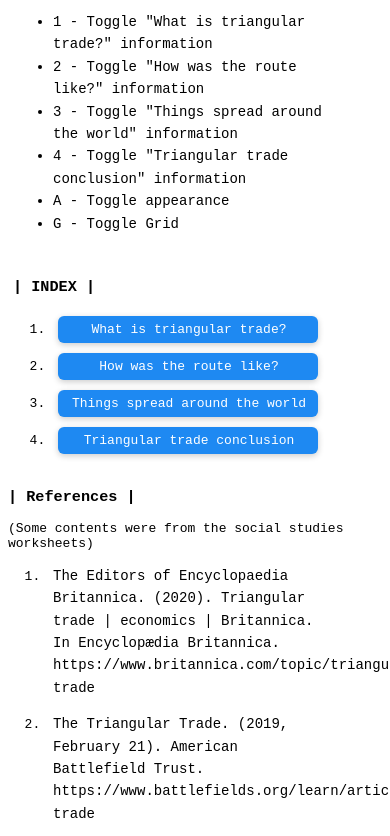
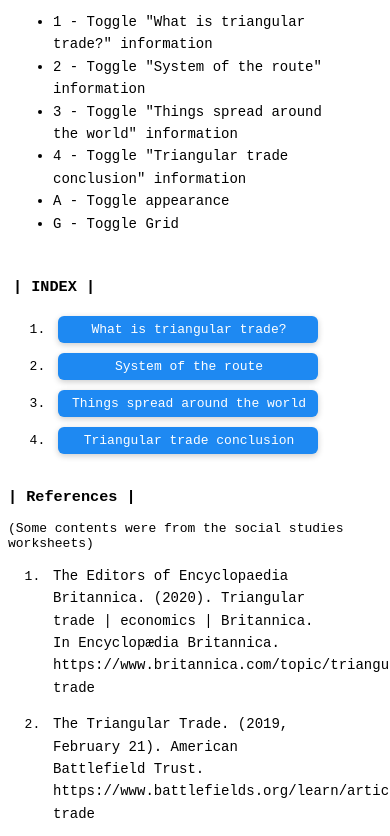
Before and after one commit to ASCASCssc/originalwebsites, a plain HTML site: page index.html in a window 390 px wide. Shown: the part 903-1739 px from the top of the page. Drawn offline with Linux system fonts and the light colour scheme.

Commit message:
Revise content and button labels in index.html
Updated information and button labels related to the triangular trade system.

```diff
--- a/index.html
+++ b/index.html
@@ -131,7 +131,7 @@
     <p id="InformationInfo" class="Info" style="margin-left: 6px; display: block;">This webpage was created as an educational purpose from social studies summative assignment. This page was written and constructed by HTML, CSS, and JS (from VSCODE). The main topic is The Triangular Trade System.<br>In this webpage, informations can be unfolded and read by clicking on the titles below the index section. Font sizes and Font types of Informations inside Index and Info can be adjusted by clicking the buttons placed at top-right of the screen. Informations and some of the features can be controlled by keyboard shortcuts, and below are the list of keyboard shortcuts available in this webpage:</p>
     <ul id="InformationInfoKeys" style="display: block;">
         <li class="Info">1 - Toggle "What is triangular trade?" information</li>
-        <li class="Info">2 - Toggle "How was the route like?" information</li>
+        <li class="Info">2 - Toggle "System of the route" information</li>
         <li class="Info">3 - Toggle "Things spread around the world" information</li>
         <li class="Info">4 - Toggle "Triangular trade conclusion" information</li>
         <li class="Info">A - Toggle appearance</li>
@@ -149,12 +149,12 @@
                 </div>
             </li>
             <li>
-                <button class="Button Index" onclick="Show2()">How was the route like?</button>
+                <button class="Button Index" onclick="Show2()">System of the route</button>
                 <div id="Info2" style="display: none;">
-                    <h3 class="Info">How was the route like?</h3>
+                    <h3 class="Info">System of the route</h3>
                     <div style="display: flex;">
                         <img id="InfoImage2" src="images/Banner1.jpeg" alt="Triangular Trade System Image">
-                        <p class="Info">In the trade route, materials, goods, and people were transported along the triangle. Some materials and goods were carried from Europe to Africa, slaves were transferred from Africa to America, and raw materials were moved to Europe from America.</p>
+                        <p class="Info">In the trade route, goods, materials, people, diseases, animals, and plants were transported along the triangle. Some materials and goods were carried from Europe to Africa, slaves were transferred from Africa to America, and raw materials were moved to Europe from America.</p>
                     </div>
                 </div>
             </li>
@@ -169,7 +169,7 @@
                 <button class="Button Index" onclick="Show4()">Triangular trade conclusion</button>
                 <div id="Info4" style="display: none;">
                     <h3 class="Info">Conclusion</h3>
-                    <p class="Info">In conclusion, the triangular trade system was a significant trade route in the 16th century that connected Europe, Africa, and America. It developed the trade of goods, materials, people, diseases, animals, and plants.</p>
+                    <p class="Info">In conclusion, the triangular trade system was a significant trade route in the 16th century that connected Europe, Africa, and America. It developed the trade of goods, materials, people, diseases, animals, and plants.<br>Lastly, I am thinking that this system was fair. It is because I am thinking that the cycle and functionality of the route is well made. However, slavery in current value can be unfair. In terms of developement, it helped the advance of America and Old World by spread of materials and people.</p>
                     <h3 class="Info">Mini Informations</h3>
                     <ol>
                         <li>
```
